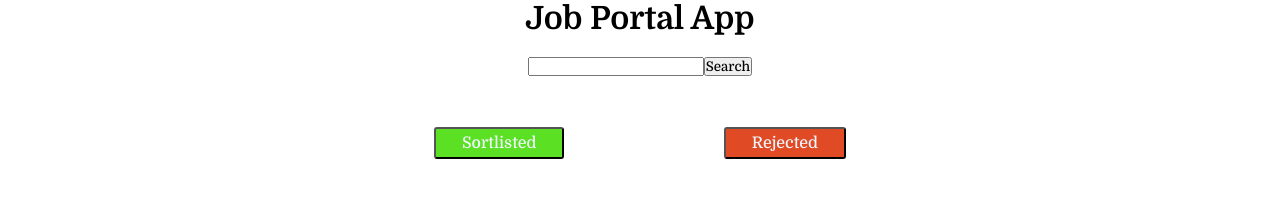
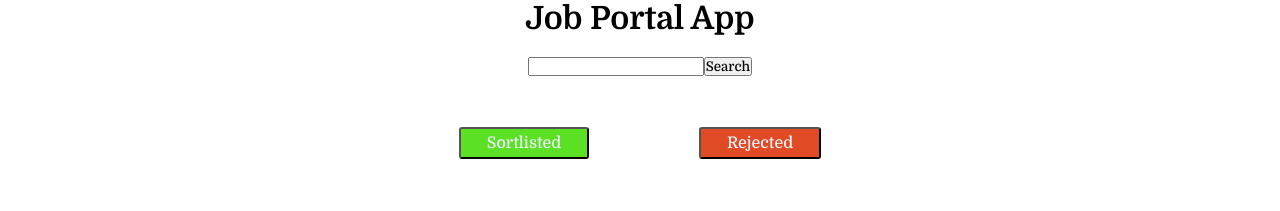
Before and after one commit to akarj/job-portal-react-app, a React (Create React App) app: page / in a window 1280 px wide. Shown: the top 211 px of the page. Built offline with nearby package versions, Linux system fonts and the light colour scheme; no server answers; a web font is replaced by a local one.

Commit message:
buttons were arranged on the homepage!!

```diff
--- a/src/App.js
+++ b/src/App.js
@@ -4,15 +4,25 @@ import Homepage from "./Routes/Homepage/Homepage";
 import Rejected from "./Routes/Rejected/Rejected";
 import Sortlisted from "./Routes/Sortlisted/Sortlisted";
 import CandidateDetail from "./Routes/CandidateDetail/CandidateDetail";
+import { useEffect, useState } from "react";
+import axios from "axios";
 
 function App() {
+  const [Data, setData] = useState({});
+  useEffect(() => {
+    (async () => {
+      const data = await axios.get(
+        "https://s3-ap-southeast-1.amazonaws.com/he-public-data/users49b8675.json"
+      );
+      setData(data.data);
+    })();
+  }, []);
   return (
     <div className="App">
       <Router>
         <Routes>
           <Route path="/" element={<Homepage />} />
           <Route path="/*" element={<CandidateDetail />} />
-          {/* </Route> */}
           <Route path="sortlisted" element={<Sortlisted />} />
           <Route path="rejected" element={<Rejected />} />
         </Routes>
--- a/src/Components/Button/Button.css
+++ b/src/Components/Button/Button.css
@@ -1,7 +1,7 @@
 button.buttonContainer {
   /* padding: 1rem; */
   /* padding: 20px; */
-  margin: 0 5rem;
+
   color: aliceblue;
   cursor: pointer;
   border-radius: 3px;
--- a/src/Routes/Homepage/Homepage.css
+++ b/src/Routes/Homepage/Homepage.css
@@ -11,9 +11,11 @@ section {
 }
 
 section.buttonSection {
+  display: flex;
   flex-direction: row;
   height: 3rem;
-  /* background-color: aqua; */
+  width: 40%;
+  justify-content: space-around;
 }
 section.candidateCardSection {
   display: flex;
--- a/src/Routes/Homepage/Homepage.jsx
+++ b/src/Routes/Homepage/Homepage.jsx
@@ -17,6 +17,7 @@ const Homepage = () => {
           <Link to={"/sortlisted"}>
             <Button bgColor="#5ce024" text="Sortlisted" />
           </Link>
+
           <Link to={"/rejected"}>
             <Button bgColor="#e04a24" text="Rejected" />
           </Link>
```
